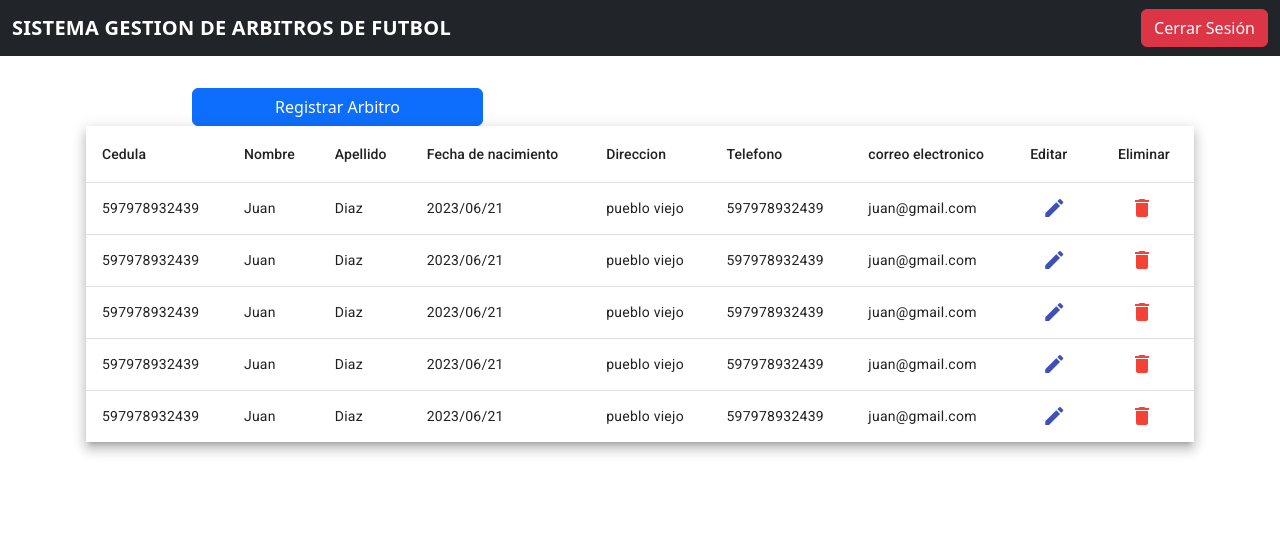
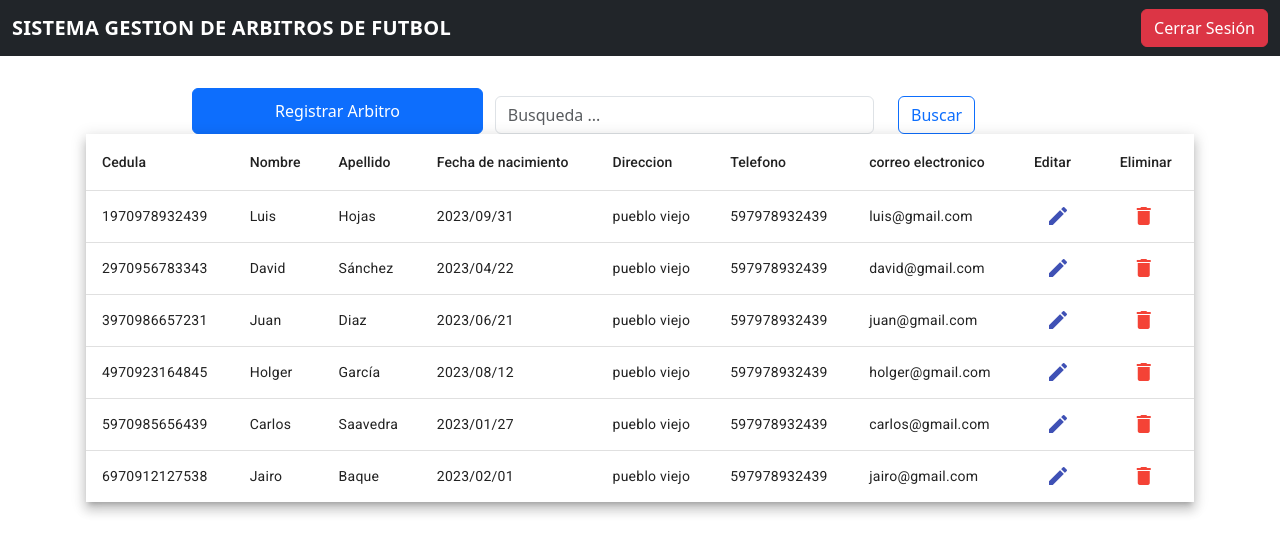
Before and after one commit to Frael4/front-project-ng-faf, an Angular app: page /home/arbitro in a window 1280 px wide. Shown: the top 554 px of the page. Built offline with nearby package versions, Linux system fonts and the light colour scheme.

Commit message:
modificacion en editar eliminar y arbitro principal

```diff
--- a/src/app/components/menus/arbitro/arbitro.component.html
+++ b/src/app/components/menus/arbitro/arbitro.component.html
@@ -10,19 +10,21 @@
                     <button class="btn btn-primary " (click)="showFormularioCrear()"> Registrar Arbitro </button>
                 </div>
                 <div class="row col-sm-8 mt-2">
-                    <!-- <div class="col-sm-8">
-                        <input type="text" placeholder="Nº 000001 " class="form-control">
+                    <div class="col-sm-8">
+                        <input type="text" placeholder="Busqueda ... " class="form-control"
+                            (keyup)="handleFiltroArb($event)">
                     </div>
+
                     <div class="col-sm-2">
                         <button class="btn btn-outline-primary"> Buscar </button>
-                    </div> -->
+                    </div>
                 </div>
             </div>
         </div>
 
 
 
-        <app-table-arb></app-table-arb>
+        <app-table-arb [dataCopy]="dataSourceCopy"></app-table-arb>
 
 
 
--- a/src/app/components/menus/arbitro/arbitro.component.ts
+++ b/src/app/components/menus/arbitro/arbitro.component.ts
@@ -2,7 +2,63 @@ import { Component } from '@angular/core';
 import { MatDialog } from '@angular/material/dialog';
 import { FormArbComponent } from './form-arb/form-arb.component';
 
-declare var window: any
+let arbitroSource = [{
+  cedula: 1970978932439,
+  nombre: 'Luis',
+  apellido: 'Hojas',
+  fechanac: '2023/09/31',
+  direccion: 'pueblo viejo',
+  telefono: 597978932439,
+  correo: 'luis@gmail.com',
+},
+{
+  cedula: 2970956783343,
+  nombre: 'David',
+  apellido: 'Sánchez',
+  fechanac: '2023/04/22',
+  direccion: 'pueblo viejo',
+  telefono: 597978932439,
+  correo: 'david@gmail.com',
+},
+{
+  cedula: 3970986657231,
+  nombre: 'Juan',
+  apellido: 'Diaz',
+  fechanac: '2023/06/21',
+  direccion: 'pueblo viejo',
+  telefono: 597978932439,
+  correo: 'juan@gmail.com',
+},
+{
+  cedula: 4970923164845,
+  nombre: 'Holger',
+  apellido: 'García',
+  fechanac: '2023/08/12',
+  direccion: 'pueblo viejo',
+  telefono: 597978932439,
+  correo: 'holger@gmail.com',
+},
+{
+  cedula: 5970985656439,
+  nombre: 'Carlos',
+  apellido: 'Saavedra',
+  fechanac: '2023/01/27',
+  direccion: 'pueblo viejo',
+  telefono: 597978932439,
+  correo: 'carlos@gmail.com',
+},
+
+{
+  cedula: 6970912127538,
+  nombre: 'Jairo',
+  apellido: 'Baque',
+  fechanac: '2023/02/01',
+  direccion: 'pueblo viejo',
+  telefono: 597978932439,
+  correo: 'jairo@gmail.com',
+},
+]
+
 
 @Component({
   selector: 'app-arbitro',
@@ -10,6 +66,8 @@ declare var window: any
   styleUrls: ['./arbitro.component.css']
 })
 export class ArbitroComponent {
+
+  dataSourceCopy: any = [... arbitroSource]
 
   formularioModal : any
   constructor(private dialog: MatDialog){}
@@ -28,4 +86,27 @@ export class ArbitroComponent {
     /* this.formularioModal.show() */
 
   }
+
+  handleFiltroArb($event: any){
+    let texto = $event.target.value
+    texto = texto.toLowerCase()
+
+    if(texto === ''){
+      this.dataSourceCopy = [...arbitroSource]
+      return
+    }
+
+    const res = this.dataSourceCopy.filter( (_n: any) => {
+      console.log(_n)
+
+
+      const partido = _n.apellido.toLowerCase();
+      const ganador = _n.correo.toLowerCase();
+
+      return ( partido.indexOf(texto) > -1  || ganador.indexOf(texto) > -1)
+    })
+
+    this.dataSourceCopy = [...res]
+
+  }
 }
--- a/src/app/components/menus/arbitro/editar/editar.component.ts
+++ b/src/app/components/menus/arbitro/editar/editar.component.ts
@@ -61,12 +61,12 @@ export class EditarComponent implements OnInit {
       skipLocationChange: false,
       fragment: 'top'
     };
-    this.redirectTo('/home', objToSend);
+    this.redirectTo('/home/arbitro', objToSend);
     this.dialogRef.close();
   }
 
   redirectTo(uri: string, objToSend: NavigationExtras) {
-    this.router.navigateByUrl('/', { skipLocationChange: true }).then(() =>
+    this.router.navigateByUrl('/home', { skipLocationChange: true }).then(() =>
       this.router.navigate([uri], { state: { editUser: objToSend } }));
   }
 
--- a/src/app/components/menus/arbitro/eliminar/eliminar.component.ts
+++ b/src/app/components/menus/arbitro/eliminar/eliminar.component.ts
@@ -41,7 +41,7 @@ export class EliminarComponent implements OnInit {
         skipLocationChange: false,
         fragment: 'top'
       };
-      this.redirectTo('/home', objToSend);
+      this.redirectTo('/home/arbitro', objToSend);
       this.dialogRef.close();
 
       this.dialogRef.close(true);
@@ -50,7 +50,7 @@ export class EliminarComponent implements OnInit {
   }
 
   redirectTo(uri: string, objToSend: NavigationExtras) {
-    this.router.navigateByUrl('/', { skipLocationChange: true }).then(() =>
+    this.router.navigateByUrl('/home', { skipLocationChange: true }).then(() =>
       this.router.navigate([uri], { state: { deleteUser: objToSend } }));
   }
   onCancelar() {
--- a/src/app/components/menus/arbitro/form-arb/form-arb.component.ts
+++ b/src/app/components/menus/arbitro/form-arb/form-arb.component.ts
@@ -1,5 +1,9 @@
-import { Component } from '@angular/core';
+import { Component, Inject } from '@angular/core';
 import { FormControl, FormGroup, Validators } from '@angular/forms';
+import { MAT_DIALOG_DATA, MatDialogRef } from '@angular/material/dialog';
+import { MatSnackBar } from '@angular/material/snack-bar';
+import { NavigationExtras, Router } from '@angular/router';
+import { ArbitroComponent } from '../arbitro.component';
 
 @Component({
   selector: 'app-form-arb',
@@ -10,7 +14,7 @@ export class FormArbComponent {
 
   title: String = ''
   registroArb: any;
-  constructor() { }
+  constructor(private router: Router, private dialogRef: MatDialogRef<FormArbComponent>, @Inject(MAT_DIALOG_DATA) private editData: ArbitroComponent, public snackbar: MatSnackBar) { }
 
   ngOnInit() {
     this.registroArb = new FormGroup({
@@ -26,6 +30,31 @@ export class FormArbComponent {
   }
 
   saveRegistroArbi() {
+    if (this.registroArb.status === 'VALID') {
+      console.log(this.registroArb.value)
+
+      let newActa: NavigationExtras = {
+        queryParams: {
+          data: this.registroArb.value,
+          add: true
+        },
+        skipLocationChange: false,
+        fragment: 'top'
+      }
+
+      this.snackbar.open('Arbitro agregado de forma correcta', 'Cerrar', {
+        duration: 1500,
+        horizontalPosition: 'center',
+        verticalPosition: 'bottom'
+      });
+
+      this.redirectTo('/home/arbitro', newActa)
+      this.dialogRef.close()
+    }
 
   }
+  redirectTo(uri: string, newArbi: NavigationExtras) {
+    this.router.navigateByUrl('/home', { skipLocationChange: true }).then(() =>
+      this.router.navigate([uri], { state: { newArbi } }));
+  }
 }
--- a/src/app/components/menus/arbitro/table-arb/table-arb.component.html
+++ b/src/app/components/menus/arbitro/table-arb/table-arb.component.html
@@ -1,4 +1,4 @@
-<table mat-table [dataSource]="arbitroSource" class="mat-elevation-z8">
+<table mat-table [dataSource]="dataCopy" class="mat-elevation-z8">
 
   <!--- Note that these columns can be defined in any order.
         The actual rendered columns are set as a property on the row definition" -->
--- a/src/app/components/menus/arbitro/table-arb/table-arb.component.ts
+++ b/src/app/components/menus/arbitro/table-arb/table-arb.component.ts
@@ -1,5 +1,5 @@
 import { HttpClient } from '@angular/common/http';
-import { Component } from '@angular/core';
+import { Component, Input } from '@angular/core';
 import { MatDialog } from '@angular/material/dialog';
 import { Router } from '@angular/router';
 import { EditarComponent } from '../editar/editar.component';
@@ -24,54 +24,9 @@ export interface Datos {
   styleUrls: ['./table-arb.component.css']
 })
 export class TableArbComponent {
-  arbitroSource: any = [{
-    cedula: 597978932439,
-    nombre: 'Juan',
-    apellido: 'Diaz',
-    fechanac: '2023/06/21',
-    direccion: 'pueblo viejo',
-    telefono: 597978932439,
-    correo: 'juan@gmail.com',
-  },
-  {
-    cedula: 597978932439,
-    nombre: 'Juan',
-    apellido: 'Diaz',
-    fechanac: '2023/06/21',
-    direccion: 'pueblo viejo',
-    telefono: 597978932439,
-    correo: 'juan@gmail.com',
-  },
-  {
-    cedula: 597978932439,
-    nombre: 'Juan',
-    apellido: 'Diaz',
-    fechanac: '2023/06/21',
-    direccion: 'pueblo viejo',
-    telefono: 597978932439,
-    correo: 'juan@gmail.com',
-  },
-  {
-    cedula: 597978932439,
-    nombre: 'Juan',
-    apellido: 'Diaz',
-    fechanac: '2023/06/21',
-    direccion: 'pueblo viejo',
-    telefono: 597978932439,
-    correo: 'juan@gmail.com',
-  },
-  {
-    cedula: 597978932439,
-    nombre: 'Juan',
-    apellido: 'Diaz',
-    fechanac: '2023/06/21',
-    direccion: 'pueblo viejo',
-    telefono: 597978932439,
-    correo: 'juan@gmail.com',
-  },
-]
 
-  dataSourceCopy: any = [... this.arbitroSource]
+
+ @Input() dataCopy: any
   columnasarbitro: any = ['Cedula', 'Nombre', 'Apellido', 'Fecha de nacimiento', 'Direccion', 'Telefono', 'Correo', 'Editar', 'Eliminar']
 
   nav: any;
@@ -88,7 +43,7 @@ export class TableArbComponent {
         console.log('Datos obtenidos de edicion')
         console.log(this.dataEdit.editUser.queryParams)
 
-        for (let e of this.arbitroSource) {
+        for (let e of this.dataCopy) {
           if (e.cedula === this.dataEdit.editUser.queryParams.cedula) {
             e.cedula = this.dataEdit.editUser.queryParams.cedula;
             e.nombre = this.dataEdit.editUser.queryParams.nombre;
@@ -106,9 +61,9 @@ export class TableArbComponent {
       if (this.dataEdit?.deleteUser?.queryParams !== undefined) {
         console.log('usuario a eliminar')
         console.log(this.dataEdit?.deleteUser.queryParams.usuario)
-        const res = this.arbitroSource.filter((n: any) => n.name !== this.dataEdit.deleteUser.queryParams.usuario.name )
-        this.arbitroSource = [...res]
-        this.dataSourceCopy = [...this.arbitroSource]
+        const res = this.dataCopy.filter((n: any) => n.cedula !== this.dataEdit.deleteUser.queryParams.usuario.cedula )
+        this.dataCopy = [...res]
+        this.dataCopy = [...this.dataCopy]
         /* this.dataEdit.deleteUser.queryParams = undefined */
       }
     }
```
